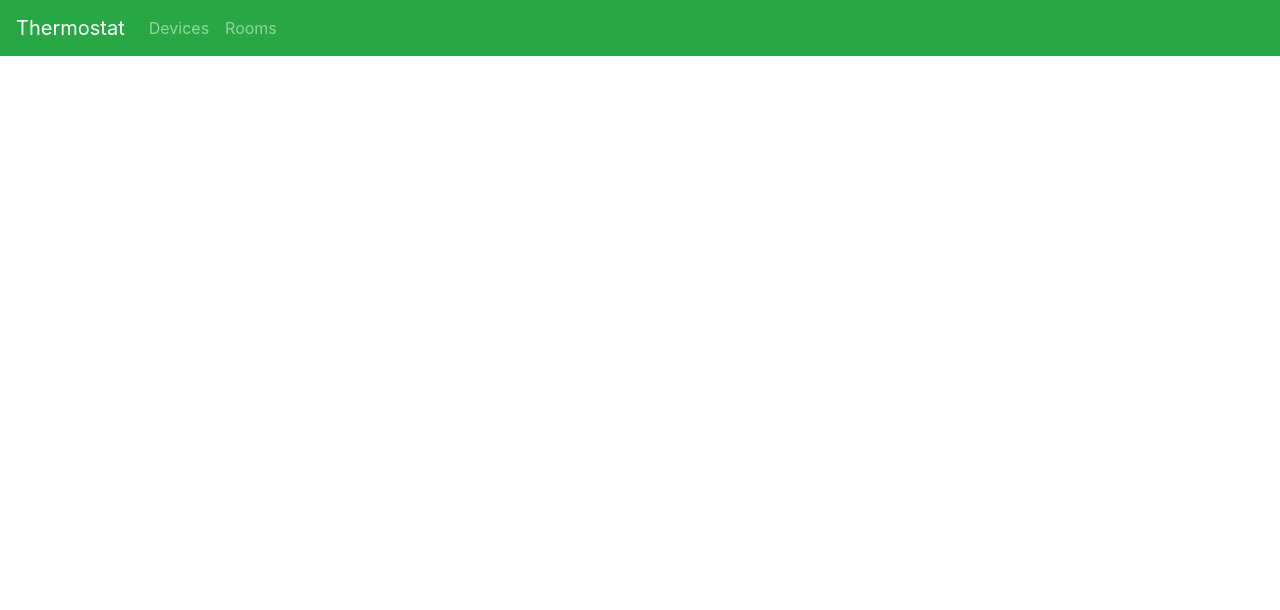
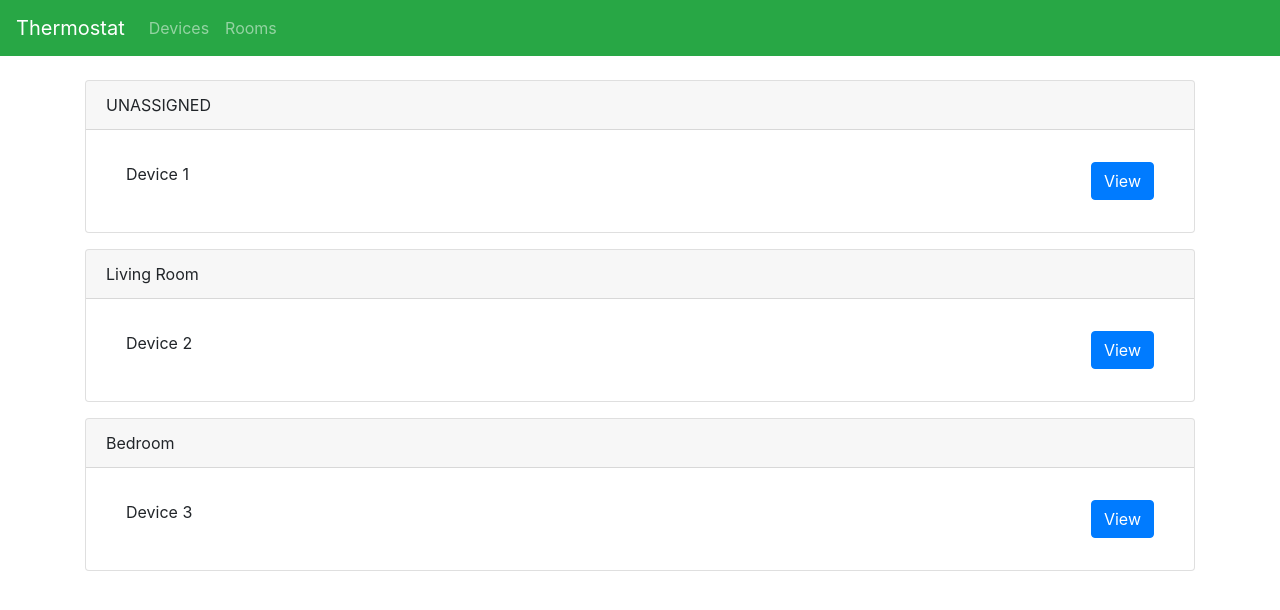
Before and after one commit to Mofferator/thermostat_project, a Flask app: page /room/ in a window 1280 px wide. Shown: the top 610 px of the page. Run offline with Flask 3, Linux system fonts and the light colour scheme; data comes from the database, SQL or seed files in the repository; some libraries are stand-ins or nearby versions.

Commit message:
Fleshed our /room/ routes

```diff
--- a/python/main.py
+++ b/python/main.py
@@ -17,21 +17,36 @@ db = mysql.connector.connect(
 @app.route('/', methods=['GET'])
 def home():
     sql = """
-    SELECT DV.device_id as device_id, DV.device_name as name, DT.temperature as current_temp, DT.event_id as most_recent_event_id
-    FROM Devices DV
-    LEFT JOIN Device_Data DT ON DV.device_id = DT.device_id
-    INNER JOIN (
-        SELECT device_id, max(event_id) event_id
-        FROM Device_Data
-        GROUP BY device_id
-        ) b on b.event_id = DT.event_id
-    GROUP BY DT.event_id
+    SELECT
+        room_id,
+        room_name,
+        ROUND(AVG(current_temp),2) as avg_temp,
+        COUNT(room_id) as num_devices,
+        MIN(c.last_updated) as last_updated
+    FROM Rooms
+    JOIN (
+        SELECT
+            DV.device_id as device_id,
+            DV.location as room,
+            DV.device_name as name,
+            DT.temperature as current_temp,
+            DT.event_id as most_recent_event_id,
+            HOUR(TIMEDIFF(NOW(), DT.date_info)) as last_updated
+        FROM Devices DV
+        LEFT JOIN Device_Data DT ON DV.device_id = DT.device_id
+        INNER JOIN (
+            SELECT device_id, max(event_id) event_id
+            FROM Device_Data
+            GROUP BY device_id
+            ) b on b.event_id = DT.event_id
+        GROUP BY DT.event_id
+        ) c ON Rooms.room_id = c.room
+    GROUP BY room_id
     """
     df = pd.read_sql(sql, db)
+    print(df, flush=True)
 
-    device_list = [(df.iloc[i]["name"], df.iloc[i]["current_temp"]) for i in range(len(df))]
-
-    return render_template('home.html',  device_list=device_list)
+    return render_template('home.html',  df=df, num=len(df))
 
 
 @app.route('/', methods=['POST'])
@@ -82,7 +97,7 @@ def device(device_id):
 
     df = pd.read_sql(sql.format(device_id), db)
 
-    return render_template('home.html',
+    return render_template('device.html',
                             tables=[df.to_html(classes='data')],
                             titles=df.columns.values)
 
@@ -90,14 +105,19 @@ def device(device_id):
 def room_list():
     sql = '''
     SELECT *
-    FROM Rooms
-    WHERE room_id > 1
+    FROM Rooms R
+    JOIN Devices D ON D.location = R.room_id
+    #WHERE room_id > 1
     '''
     df = pd.read_sql(sql, db)
 
-    return render_template('home.html',
-                            tables=[df.to_html(classes='data')],
-                            titles=df.columns.values)
+    room_ids = df.room_id.unique()
+    rooms = []
+    for room in room_ids:
+        rooms.append(df[df["room_id"] == room])
+
+    return render_template('rooms.html',
+                            rooms=rooms)
 
 @app.route('/room/<room_id>/')
 def room(room_id):
--- a/python/templates/home.html
+++ b/python/templates/home.html
@@ -2,14 +2,17 @@
 {% block title %} Home {% endblock %}
 {% block content %}
 <div class="row row-cols-1 row-cols-md-3 g-4">
-	{% for device in device_list %}
+	{% for i in range(num) %}
   <div class="col">
     <div class="card text-center">
     	<div class="card-header">
-    		<h5 class="card-title">{{device[0]}}</h5>
+    		<h5 class="card-title">{{df.iloc[i]["room_name"]}}</h5>
     	</div>
       <div class="card-body">
-        <p class="card-text">{{device[1]}}</p>
+        <p class="card-text">{{df.iloc[i]["avg_temp"]}}</p>
+      </div>
+      <div class="card-footer">
+        <small class="text-muted">Last updated {{df.iloc[i]["last_updated"]}} hours ago</small>
       </div>
     </div>
   </div>
--- /dev/null
+++ b/python/templates/rooms.html
@@ -0,0 +1,21 @@
+{% extends "base.html" %}
+{% block title %} Rooms {% endblock %}
+{% block content %}
+{% for room in rooms %}
+<div class="card mb-3">
+  <div class="card-header">
+    {{room.iloc[0]["room_name"]}}
+  </div>
+  <div class="card-body">
+    <ul class="list-group list-group-flush">
+      {% for i in range(room.shape[0]) %}
+      <li class="list-group-item">
+        {{room.iloc[i]["device_name"]}}
+        <a href="/device/{{room.iloc[i]['device_id']}}" class="btn btn-primary float-right">View</a>
+      </li>
+      {% endfor %}
+    </ul>
+  </div>
+</div>
+{% endfor %}
+{% endblock %}
```
